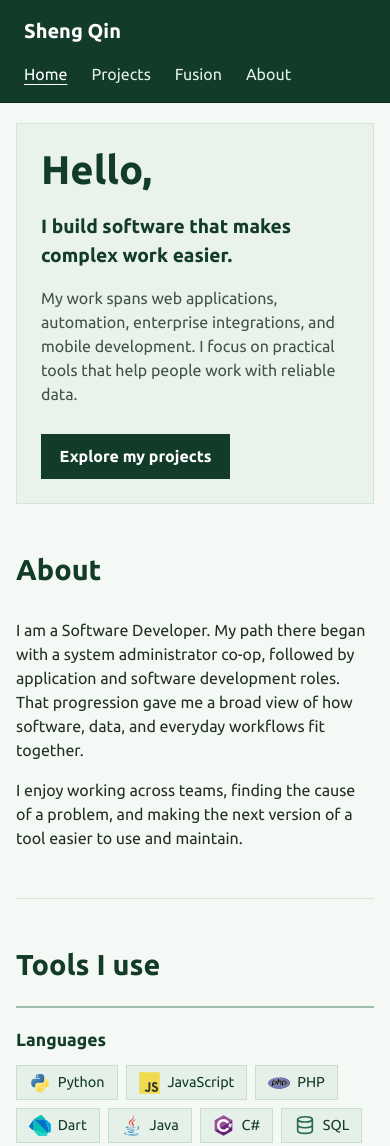
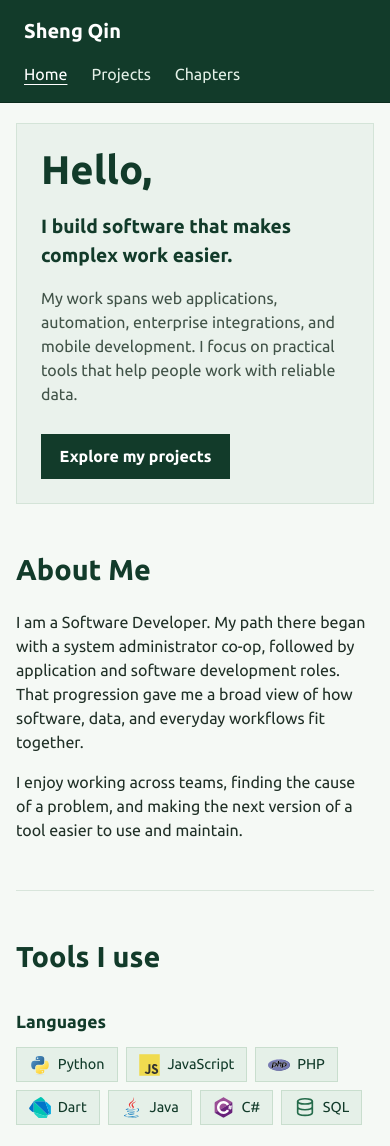
Before and after one commit to infiniwire/CS5610-P1, a plain HTML site: page index.html in a window 390 px wide. Shown: the top 1146 px of the page. Drawn offline with Linux system fonts and the light colour scheme.

Commit message:
Refine homepage About and tools layout

```diff
--- a/css/style.css
+++ b/css/style.css
@@ -148,12 +148,10 @@ body {
 
 .about-section {
   display: grid;
-  grid-template-columns: minmax(12rem, 0.8fr) minmax(0, 1.5fr);
-  gap: 2rem;
+  gap: 1.5rem;
 }
 
 .section-copy p {
-  max-width: 44rem;
   margin: 0 0 1rem;
 }
 
@@ -172,11 +170,6 @@ body {
   grid-template-columns: repeat(2, minmax(0, 1fr));
   gap: 1.5rem 2rem;
   margin-top: 1.5rem;
-}
-
-.skill-group {
-  padding-top: 0.5rem;
-  border-top: 2px solid #9fbdab;
 }
 
 .tool-list {
@@ -310,10 +303,6 @@ body {
 }
 
 @media (max-width: 800px) {
-  .about-section {
-    grid-template-columns: 1fr;
-  }
-
   .project-grid {
     grid-template-columns: 1fr;
   }
--- a/index.html
+++ b/index.html
@@ -19,8 +19,7 @@
         <ul class="nav-list">
           <li><a class="nav-link" href="./index.html" aria-current="page">Home</a></li>
           <li><a class="nav-link" href="./projects.html">Projects</a></li>
-          <li><a class="nav-link" href="./fusion.html">Fusion</a></li>
-          <li><a class="nav-link" href="./index.html#about">About</a></li>
+          <li><a class="nav-link" href="./fusion.html">Chapters</a></li>
         </ul>
       </nav>
     </header>
@@ -42,7 +41,7 @@
 
       <section class="content-section about-section" id="about" aria-labelledby="about-heading">
         <div class="section-heading">
-          <h2 id="about-heading">About</h2>
+          <h2 id="about-heading">About Me</h2>
         </div>
         <div class="section-copy">
           <p>
```
